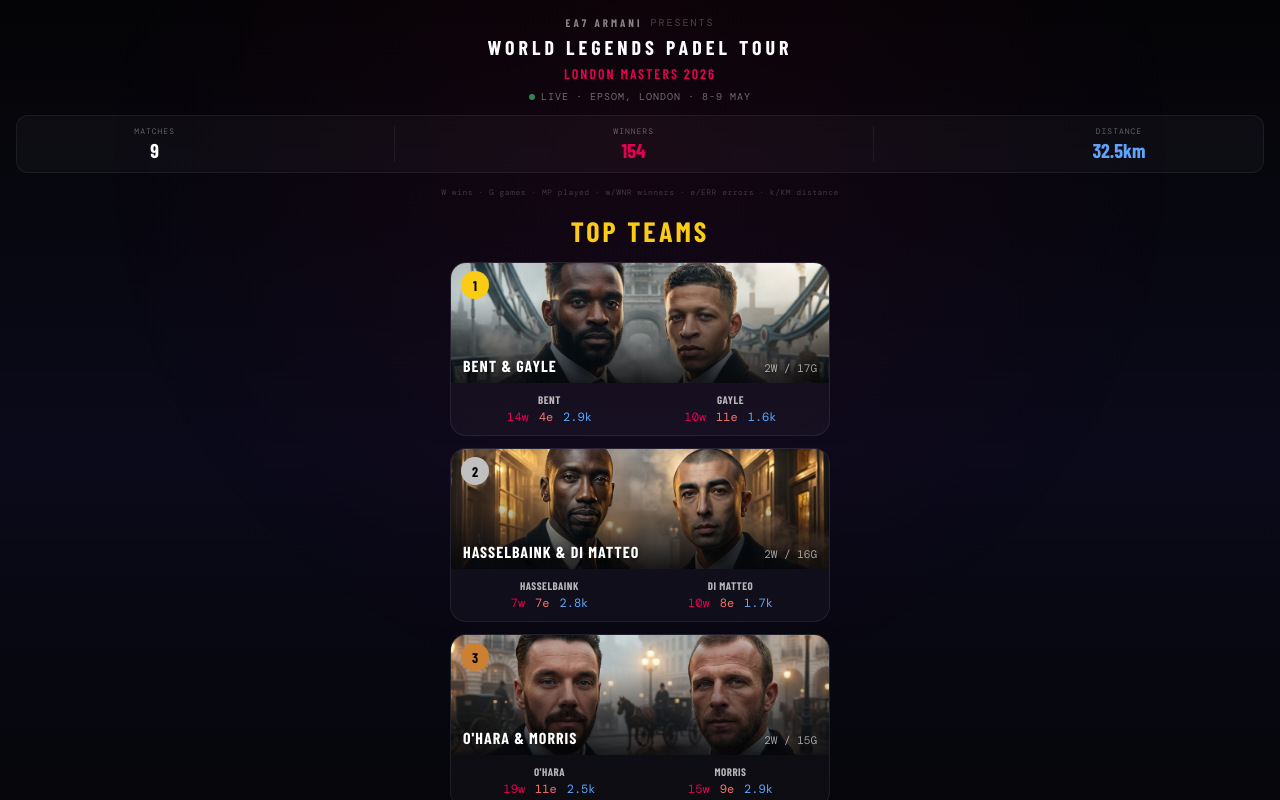
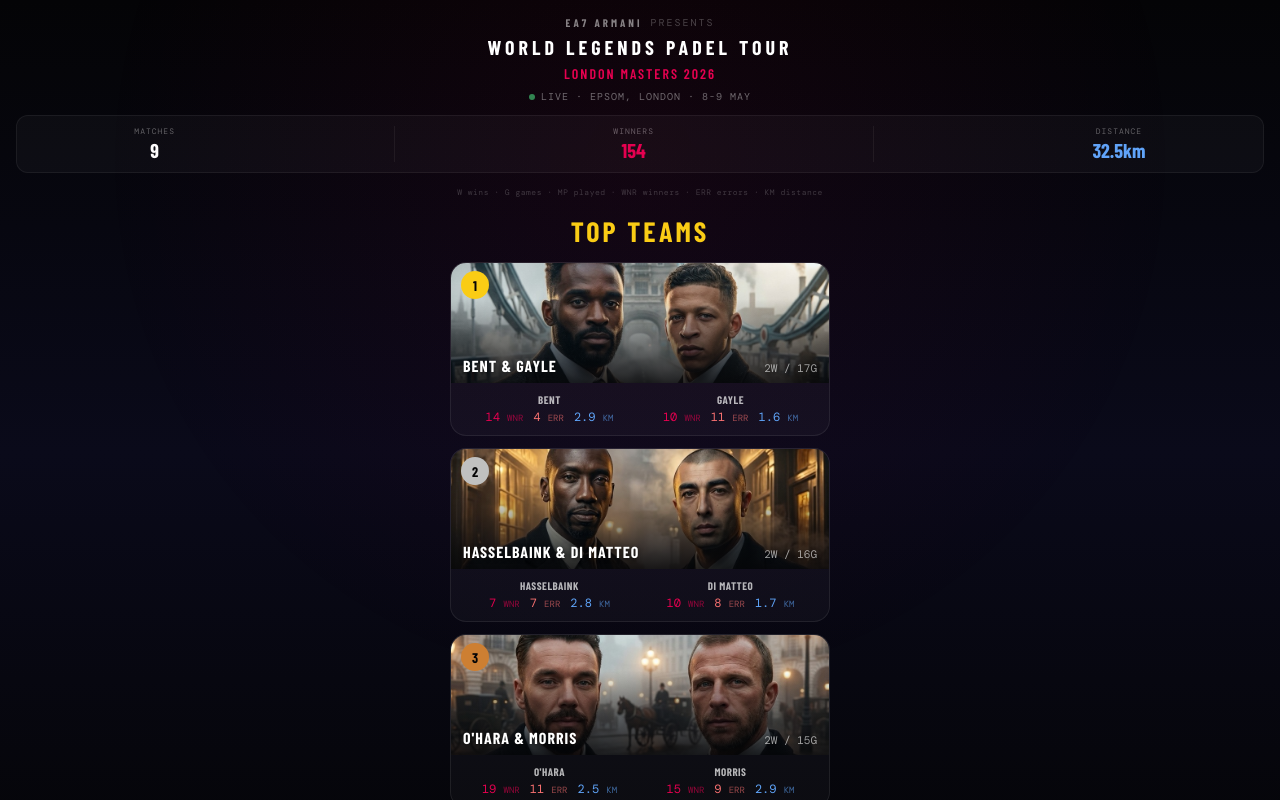
Before and after one commit to jcgale1/wlpt-live, a React (Vite) app: page / in a window 1280 px wide. Both pictures are taken after a click on the button 648 px from the left and 718 px from the top of the page. Built offline with nearby package versions, Linux system fonts and the light colour scheme; no server answers; a web font is replaced by a local one.

Commit message:
fix: standardise stat labels to WNR/ERR/KM across all slides
Co-Authored-By: Claude Opus 4.6 <noreply@anthropic.com>

```diff
--- a/src/components/PlayerCardsSlide.jsx
+++ b/src/components/PlayerCardsSlide.jsx
@@ -113,9 +113,9 @@ export default function PlayerCardsSlide() {
                         {displayName(name)}
                       </span>
                       <div style={{ display: 'flex', gap: 10 }}>
-                        <span style={{ fontSize: 12, fontFamily: '"DM Mono", monospace', color: '#E60150' }}>{ps.winners}w</span>
-                        <span style={{ fontSize: 12, fontFamily: '"DM Mono", monospace', color: '#f87171' }}>{ps.errors}e</span>
-                        <span style={{ fontSize: 12, fontFamily: '"DM Mono", monospace', color: '#60a5fa' }}>{ps.distance.toFixed(1)}k</span>
+                        <span style={{ fontSize: 12, fontFamily: '"DM Mono", monospace', color: '#E60150' }}>{ps.winners} <span style={{ fontSize: 9, opacity: 0.6 }}>WNR</span></span>
+                        <span style={{ fontSize: 12, fontFamily: '"DM Mono", monospace', color: '#f87171' }}>{ps.errors} <span style={{ fontSize: 9, opacity: 0.6 }}>ERR</span></span>
+                        <span style={{ fontSize: 12, fontFamily: '"DM Mono", monospace', color: '#60a5fa' }}>{ps.distance.toFixed(1)} <span style={{ fontSize: 9, opacity: 0.6 }}>KM</span></span>
                       </div>
                     </div>
                   )
--- a/src/pages/Dashboard.jsx
+++ b/src/pages/Dashboard.jsx
@@ -137,7 +137,7 @@ export default function Dashboard() {
           color: 'rgba(255,255,255,0.2)',
           letterSpacing: 0.5,
         }}>
-          W wins · G games · MP played · w/WNR winners · e/ERR errors · k/KM distance
+          W wins · G games · MP played · WNR winners · ERR errors · KM distance
         </span>
       </div>
 
```
